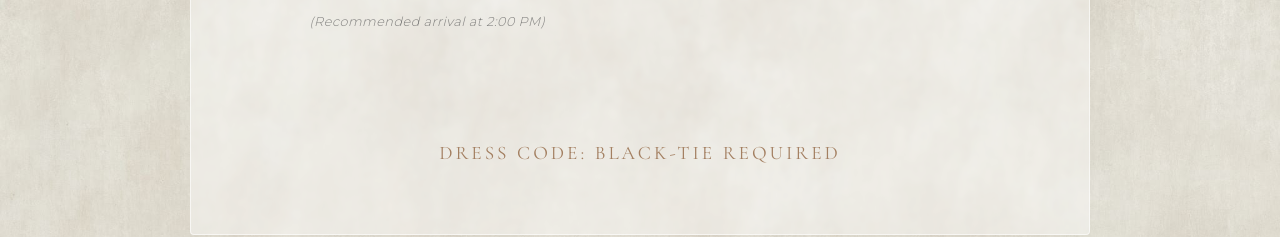
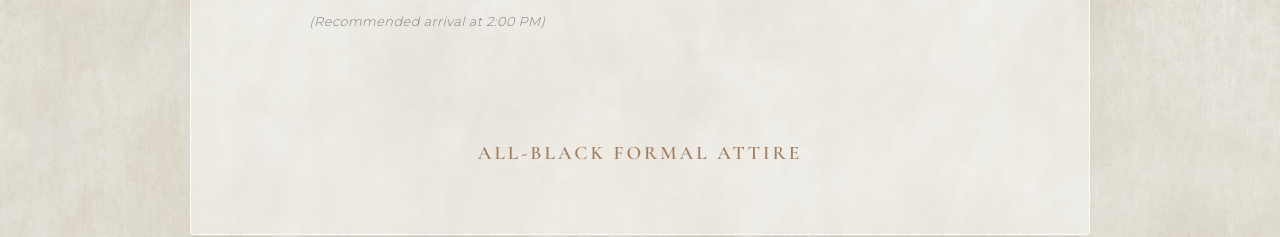
Before and after one commit to nvdp2027/nvdp2027.github.io, a plain HTML site: page index.html in a window 1280 px wide. Shown: the part 2660-2897 px from the top of the page. Drawn offline with nearby package versions, Linux system fonts and the light colour scheme.

Commit message:
Update dress code

```diff
--- a/index.html
+++ b/index.html
@@ -116,7 +116,7 @@
 
         <!-- Centered Attire Note -->
         <div class="details-attire-note">
-          Dress Code: Black-Tie Required
+          <strong>All-black Formal Attire</strong>
         </div>
       </div>
     </section>
```
